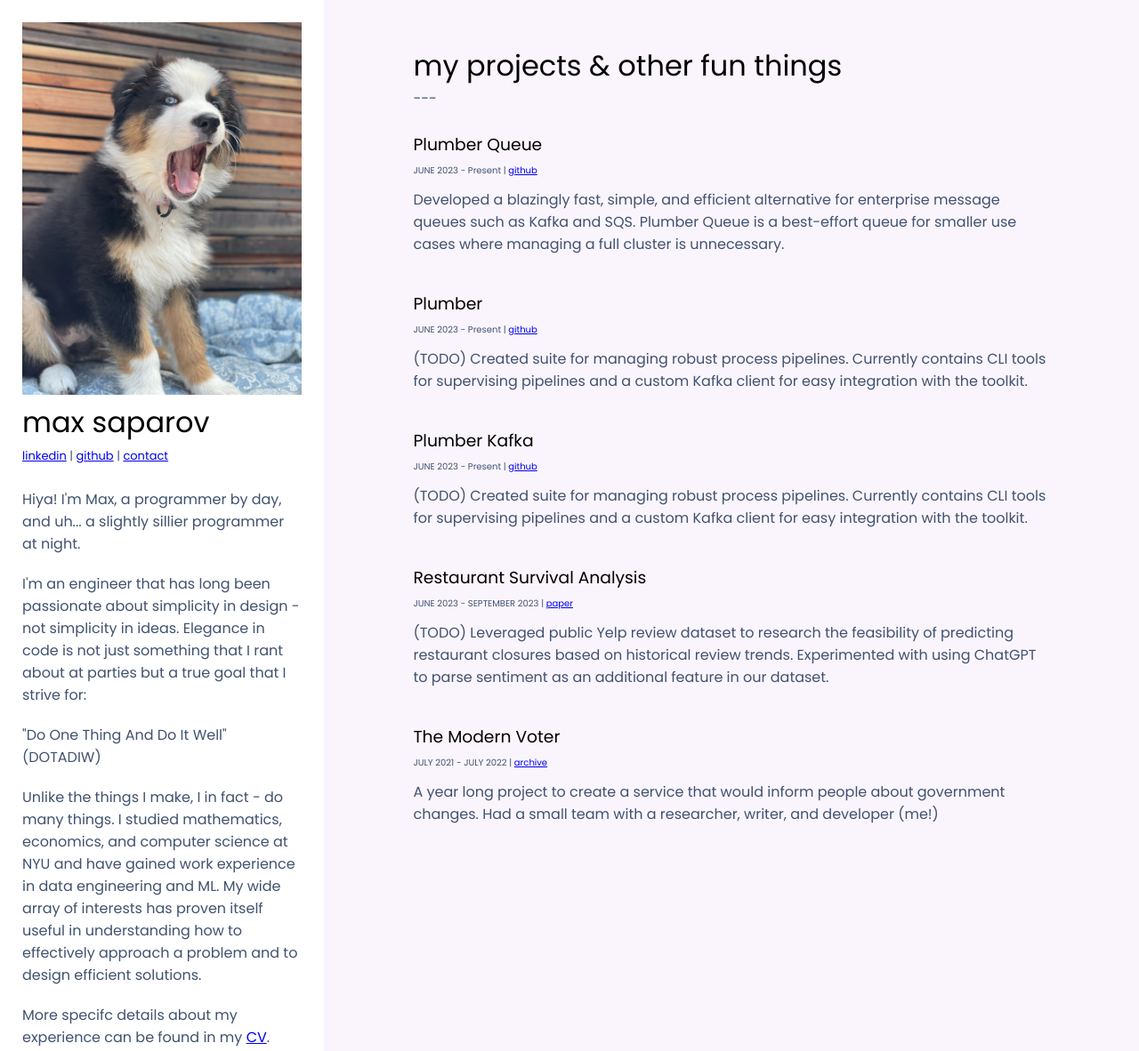
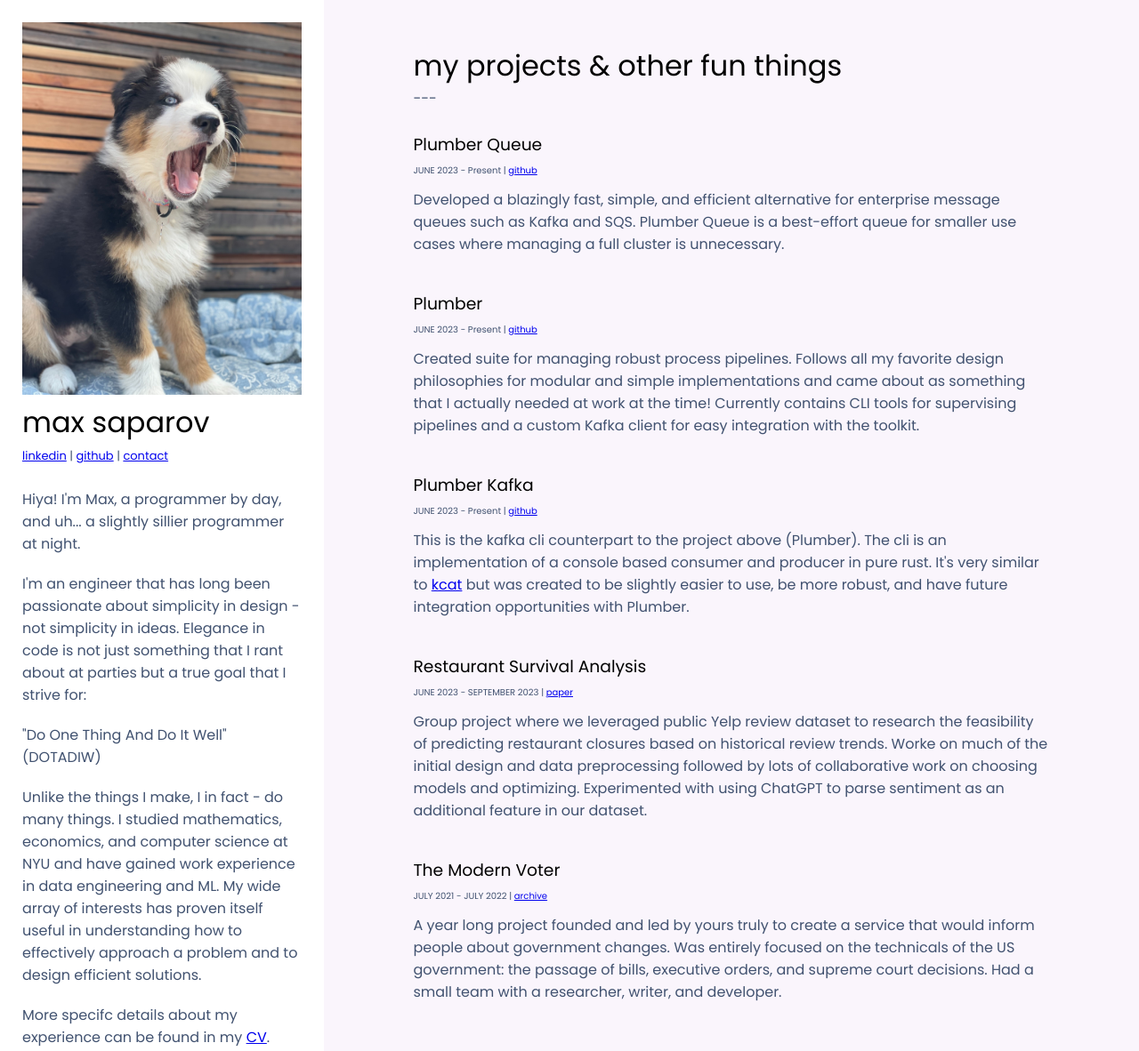
Before and after one commit to MostlyMax/personal-site, a plain HTML site: page public/index.html in a window 1280 px wide. Shown: the top 1182 px of the page at 89% size. Drawn offline with Linux system fonts and the light colour scheme.

Commit message:
updated descriptions

```diff
--- a/public/index.html
+++ b/public/index.html
@@ -70,7 +70,8 @@
             <a href="https://github.com/MostlyMax/plumber" target="_blank" rel="noreferrer noopener">github</a>
           </div>
           <p>
-            (TODO) Created suite for managing robust process pipelines.
+            Created suite for managing robust process pipelines. Follows all my favorite design philosophies for modular and simple
+            implementations and came about as something that I actually needed at work at the time!
             Currently contains CLI tools for supervising pipelines and a custom Kafka client for easy integration with the toolkit.
           </p>
         </div>
@@ -82,8 +83,11 @@
             <a href="https://github.com/MostlyMax/plumber-kafka" target="_blank" rel="noreferrer noopener">github</a>
           </div>
           <p>
-            (TODO) Created suite for managing robust process pipelines.
-            Currently contains CLI tools for supervising pipelines and a custom Kafka client for easy integration with the toolkit.
+            This is the kafka cli counterpart to the project above (Plumber).
+            The cli is an implementation of a console based consumer and producer in pure rust.
+            It's very similar to
+            <a href="https://github.com/edenhill/kcat" target="_blank" rel="noreferrer noopener">kcat</a>
+            but was created to be slightly easier to use, be more robust, and have future integration opportunities with Plumber.
           </p>
         </div>
 
@@ -95,7 +99,8 @@
                target="_blank" rel="noreferrer noopener">paper</a>
           </div>
           <p>
-            (TODO) Leveraged public Yelp review dataset to research the feasibility of predicting restaurant closures based on historical review trends.
+            Group project where we leveraged public Yelp review dataset to research the feasibility of predicting restaurant closures based on historical review trends.
+            Worke on much of the initial design and data preprocessing followed by lots of collaborative work on choosing models and optimizing.
             Experimented with using ChatGPT to parse sentiment as an additional feature in our dataset.
           </p>
         </div>
@@ -108,8 +113,9 @@
                target="_blank" rel="noreferrer noopener">archive</a>
           </div>
           <p>
-            A year long project to create a service that would inform people about government changes.
-            Had a small team with a researcher, writer, and developer (me!)
+            A year long project founded and led by yours truly to create a service that would inform people about government changes.
+            Was entirely focused on the technicals of the US government: the passage of bills, executive orders, and supreme court decisions.
+            Had a small team with a researcher, writer, and developer.
           </p>
         </div>
         </div>
```
